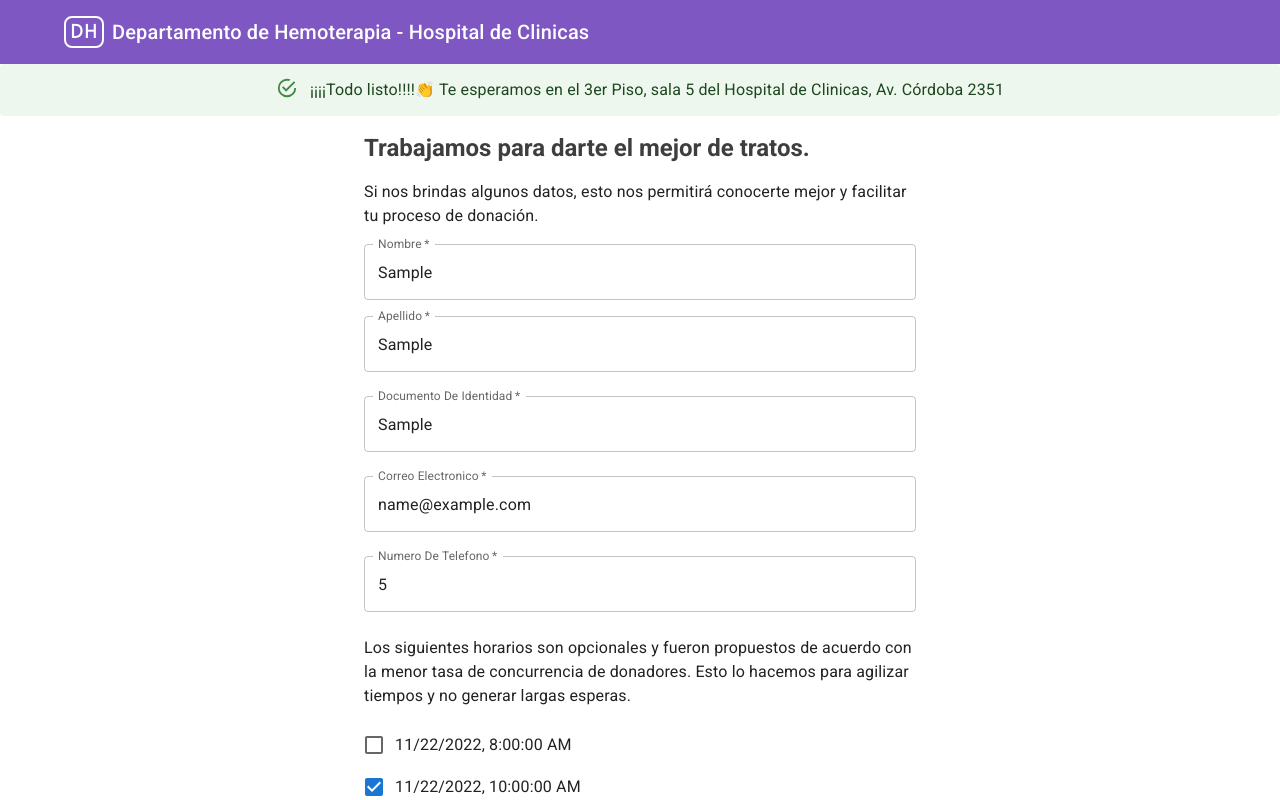
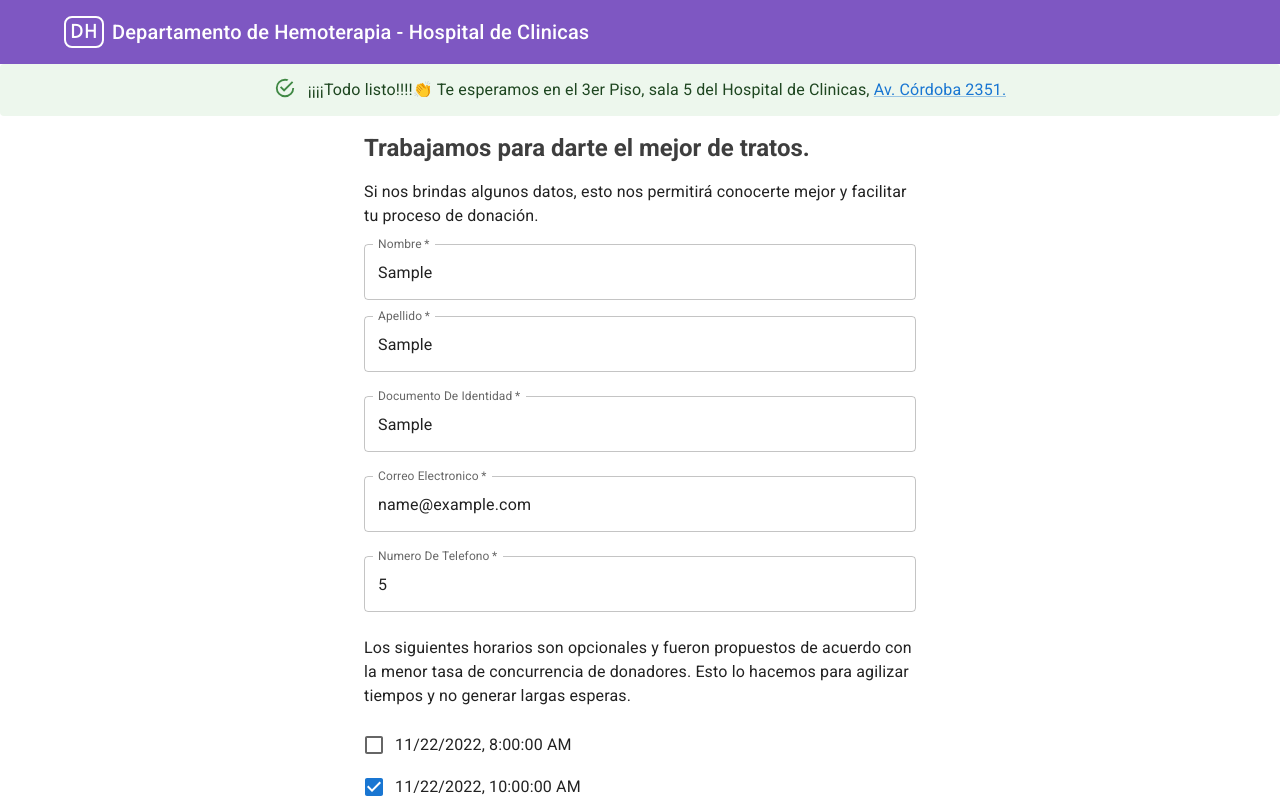
Before and after one commit to jblancoetec/front-clinicas-web, a Next.js app: page /formulario in a window 1280 px wide. Both pictures are taken after typing "Sample", "Sample", "Sample", "name@example.com", "5" into the empty fields and a click on the button "ENVIAR". Shown: the top 800 px of the page. Built offline with nearby package versions, Linux system fonts and the light colour scheme.

Commit message:
Update FormularioTurnos.tsx

```diff
--- a/src/turnos/components/FormularioTurnos.tsx
+++ b/src/turnos/components/FormularioTurnos.tsx
@@ -6,7 +6,7 @@ import styles from "./FormularioTurnos.module.css";
 import FormGroup from "@mui/material/FormGroup";
 import FormControlLabel from "@mui/material/FormControlLabel";
 import { ChangeEvent, FormEvent, useState } from "react";
-import { Button, Container, Stack, Typography } from "@mui/material";
+import { Button, Container, Link, Stack, Typography } from "@mui/material";
 import { postTurno } from "../service";
 import Alert from "@mui/material/Alert";
 
@@ -56,7 +56,10 @@ export default function LayoutTextFields({ turnos }: { turnos: Date[] }) {
         >
           <Typography textAlign={"center"}>
             ¡¡¡¡Todo listo!!!!👏 Te esperamos en el 3er Piso, sala 5 del
-            Hospital de Clinicas, Av. Córdoba 2351
+            Hospital de Clinicas,{" "}
+            <Link href="https://goo.gl/maps/iF42BKGs5VpAmBuJ6">
+              Av. Córdoba 2351.
+            </Link>
           </Typography>
         </Alert>
       )}
```
